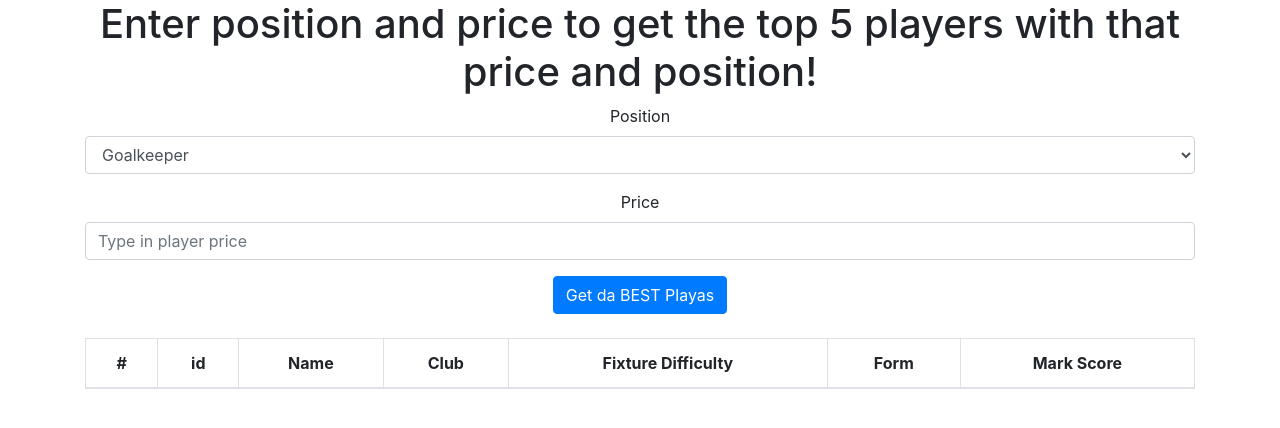
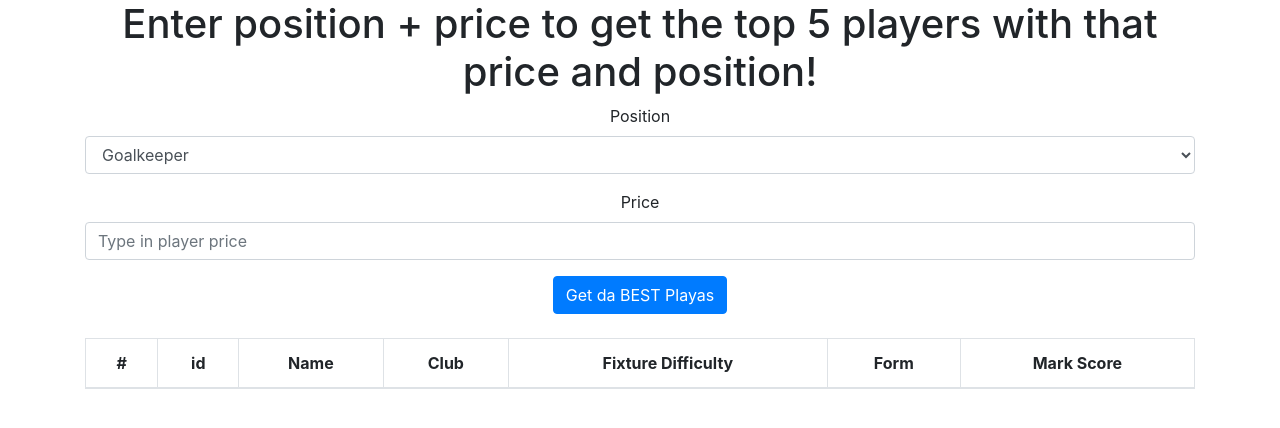
Before and after one commit to RealMarkSussex/Fantasy-App, a React (Create React App) app in the folder frontend/: page / in a window 1280 px wide. Shown: the top 428 px of the page. Built offline with nearby package versions, Linux system fonts and the light colour scheme.

Commit message:
changed text

```diff
--- a/frontend/src/components/playerForm.tsx
+++ b/frontend/src/components/playerForm.tsx
@@ -11,7 +11,7 @@ const PlayerList = () => {
   return (
     <Container>
       <h1>
-        Enter position and price to get the top 5 players with that price and
+        Enter position + price to get the top 5 players with that price and
         position!
       </h1>
       <Form
```
